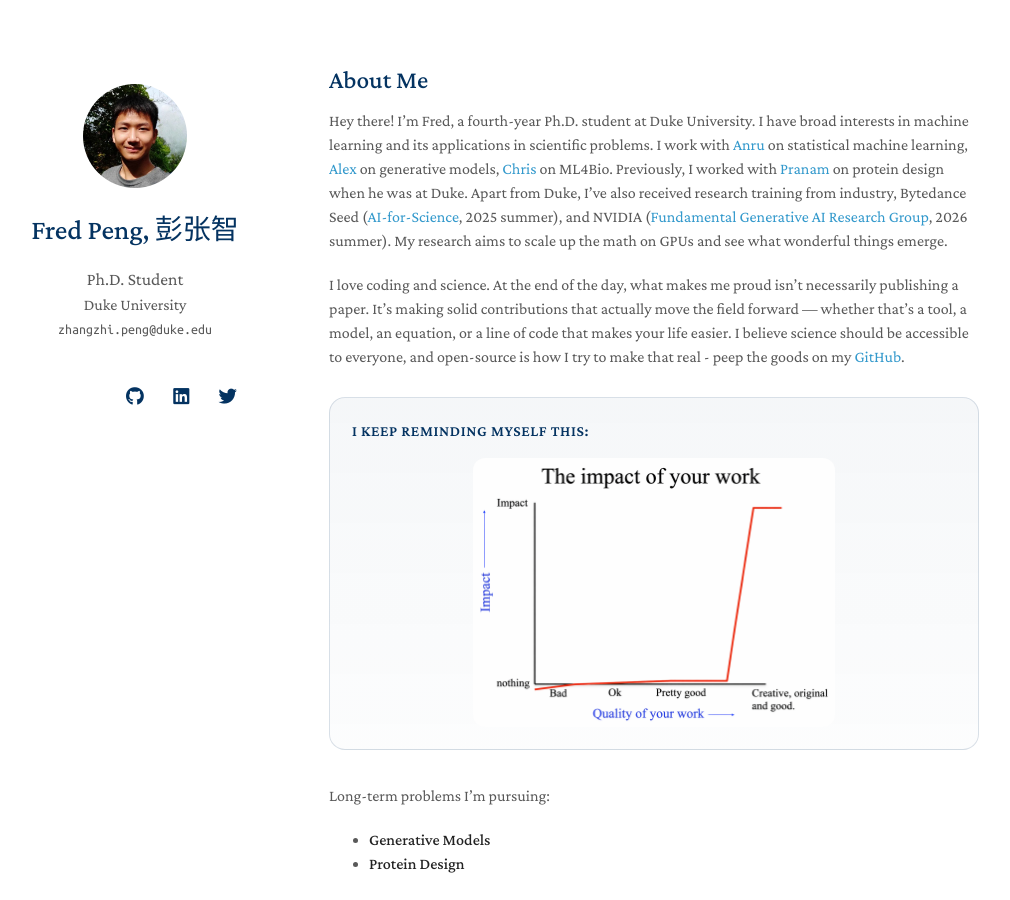
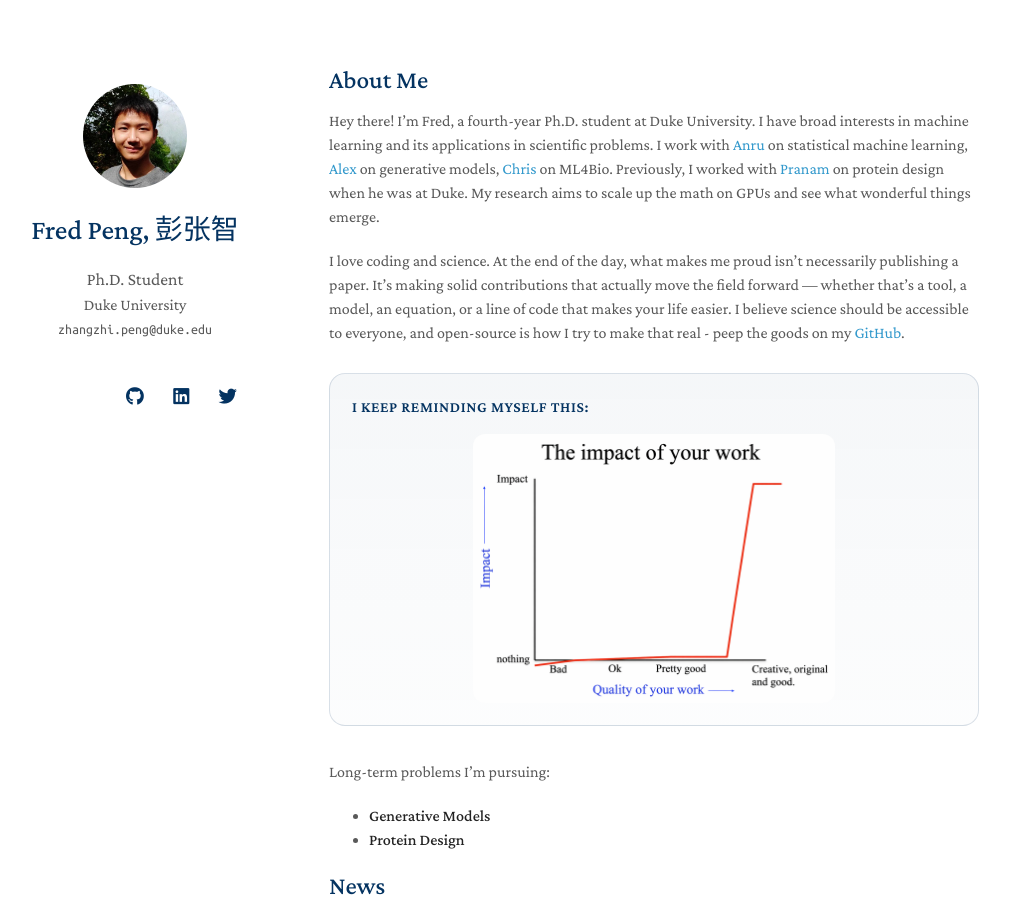
Before and after one commit to pengzhangzhi/home, a Jekyll site: the page built from index.md, in a window 1280 px wide and 900 px high. Shown: the whole window, without its empty margins (141-1151 px from the left). Built offline with Jekyll 4.4.1, drawn with Linux system fonts in a browser that asks for light colours; nearby versions of some CDN libraries; a style sheet for code colours, icons or effects is not loaded; our own code applies the rules of GitHub Pages for plain Markdown files.

Commit message:
Update personal introduction in index.md
Removed details about research training from industry.

```diff
--- a/index.md
+++ b/index.md
@@ -5,7 +5,6 @@ layout: homepage
 ## About Me
 
 Hey there! I’m Fred, a fourth-year Ph.D. student at Duke University. I have broad interests in machine learning and its applications in scientific problems. I work with [Anru](https://anruzhang.github.io/) on statistical machine learning, [Alex](https://www.alextong.net/) on generative models, [Chris](https://christian.dallago.us/) on ML4Bio. Previously, I worked with [Pranam](https://www.chatterjeelab.com/) on protein design when he was at Duke.
-Apart from Duke, I've also received research training from industry, Bytedance Seed ([AI-for-Science](https://seed.bytedance.com/en/direction/ai_for_science), 2025 summer), and NVIDIA ([Fundamental Generative AI Research Group](https://research.nvidia.com/labs/genair/), 2026 summer).
 My research aims to scale up the math on GPUs and see what wonderful things emerge.
 
 I love coding and science. At the end of the day, what makes me proud isn’t necessarily publishing a paper. It’s making solid contributions that actually move the field forward — whether that’s a tool, a model, an equation, or a line of code that makes your life easier. I believe science should be accessible to everyone, and open-source is how I try to make that real - peep the goods on my [GitHub](https://github.com/pengzhangzhi).
```
